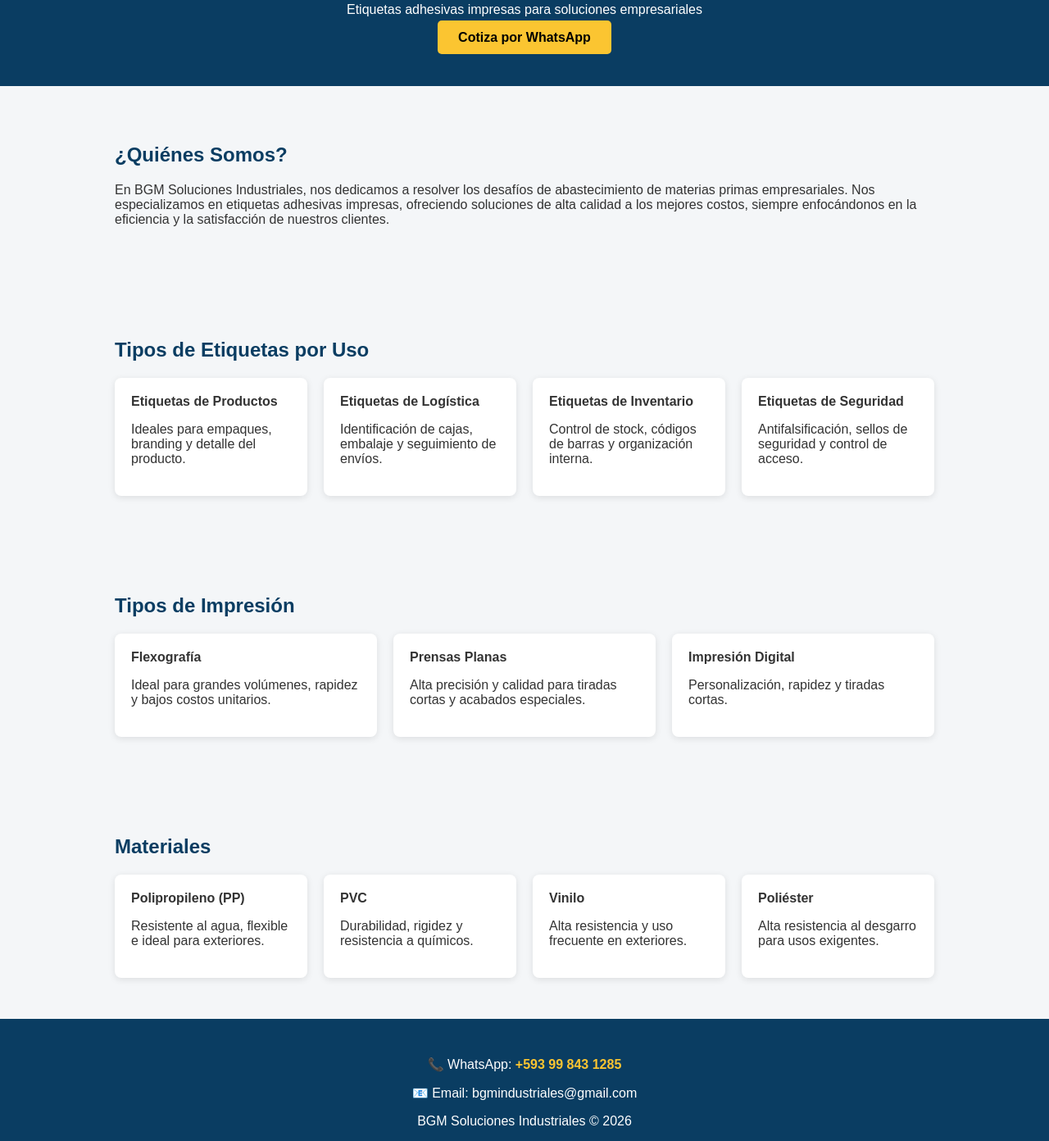
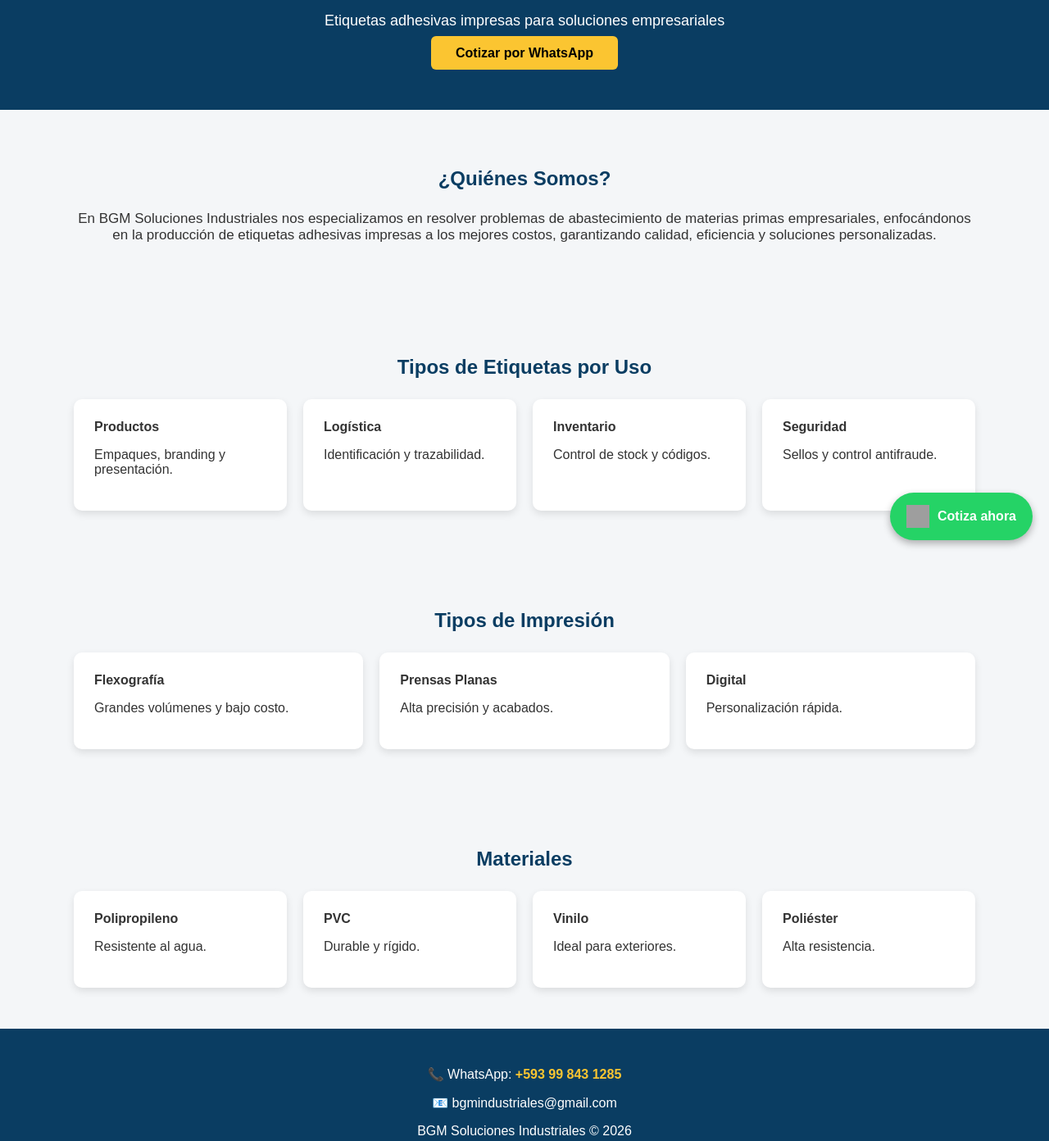
Before and after one commit to JAndresBt/bgm-soluciones-industriales, a plain HTML site: page index.html in a window 1280 px wide. Shown: the part 121-1513 px from the top of the page at 82% size. Drawn offline with Linux system fonts and the light colour scheme; grey boxes are pictures that could not be loaded.

Commit message:
Update index.html

```diff
--- a/index.html
+++ b/index.html
@@ -4,148 +4,163 @@
   <meta charset="UTF-8">
   <title>BGM Soluciones Industriales</title>
   <meta name="viewport" content="width=device-width, initial-scale=1.0">
+
   <style>
     body {
       margin: 0;
       font-family: Arial, Helvetica, sans-serif;
+      background-color: #f4f6f8;
       color: #333;
-      background: #f4f6f8;
     }
+
     header {
-      background: #0a3d62;
+      background-color: #0a3d62;
       color: white;
-      padding: 50px 20px;
+      padding: 60px 20px;
       text-align: center;
     }
+
     header h1 {
       margin-bottom: 10px;
     }
+
+    header p {
+      margin-bottom: 20px;
+      font-size: 18px;
+    }
+
     header a {
-      background: #fbc531;
+      background-color: #fbc531;
       color: #000;
-      padding: 12px 25px;
+      padding: 12px 30px;
       text-decoration: none;
-      border-radius: 5px;
+      border-radius: 6px;
       font-weight: bold;
     }
+
     section {
       padding: 50px 20px;
-      max-width: 1000px;
+      max-width: 1100px;
       margin: auto;
     }
+
     h2 {
       color: #0a3d62;
-      margin-bottom: 20px;
+      margin-bottom: 25px;
+      text-align: center;
     }
+
     .grid {
       display: grid;
-      grid-template-columns: repeat(auto-fit, minmax(220px, 1fr));
+      grid-template-columns: repeat(auto-fit, minmax(250px, 1fr));
       gap: 20px;
     }
+
     .card {
       background: white;
-      padding: 20px;
-      border-radius: 8px;
-      box-shadow: 0 2px 8px rgba(0,0,0,0.1);
+      padding: 25px;
+      border-radius: 10px;
+      box-shadow: 0 4px 10px rgba(0,0,0,0.1);
     }
+
     footer {
-      background: #0a3d62;
+      background-color: #0a3d62;
       color: white;
       text-align: center;
       padding: 30px 20px;
     }
+
     footer a {
       color: #fbc531;
       text-decoration: none;
       font-weight: bold;
+    }
+
+    /* BOTÓN FLOTANTE WHATSAPP */
+    .whatsapp-float {
+      position: fixed;
+      bottom: 20px;
+      right: 20px;
+      background-color: #25D366;
+      color: white;
+      border-radius: 50px;
+      padding: 15px 20px;
+      display: flex;
+      align-items: center;
+      gap: 10px;
+      text-decoration: none;
+      font-weight: bold;
+      box-shadow: 0 4px 10px rgba(0,0,0,0.3);
+      z-index: 999;
+    }
+
+    .whatsapp-float img {
+      width: 28px;
+      height: 28px;
+    }
+
+    .whatsapp-float:hover {
+      background-color: #1ebe5d;
     }
   </style>
 </head>
 
 <body>
 
+<!-- BOTÓN FLOTANTE -->
+<a href="https://wa.me/593998431285" class="whatsapp-float" target="_blank">
+  <img src="https://upload.wikimedia.org/wikipedia/commons/6/6b/WhatsApp.svg" alt="WhatsApp">
+  Cotiza ahora
+</a>
+
 <header>
   <h1>BGM Soluciones Industriales</h1>
   <p>Etiquetas adhesivas impresas para soluciones empresariales</p>
-  <a href="https://wa.me/593998431285" target="_blank">Cotiza por WhatsApp</a>
+  <a href="https://wa.me/593998431285" target="_blank">Cotizar por WhatsApp</a>
 </header>
 
 <section>
   <h2>¿Quiénes Somos?</h2>
-  <p>
-    En BGM Soluciones Industriales, nos dedicamos a resolver los desafíos de
-    abastecimiento de materias primas empresariales. Nos especializamos en
-    etiquetas adhesivas impresas, ofreciendo soluciones de alta calidad a los
-    mejores costos, siempre enfocándonos en la eficiencia y la satisfacción
-    de nuestros clientes.
+  <p style="text-align:center; font-size:17px;">
+    En BGM Soluciones Industriales nos especializamos en resolver problemas de
+    abastecimiento de materias primas empresariales, enfocándonos en la
+    producción de etiquetas adhesivas impresas a los mejores costos,
+    garantizando calidad, eficiencia y soluciones personalizadas.
   </p>
 </section>
 
 <section>
   <h2>Tipos de Etiquetas por Uso</h2>
   <div class="grid">
-    <div class="card">
-      <strong>Etiquetas de Productos</strong>
-      <p>Ideales para empaques, branding y detalle del producto.</p>
-    </div>
-    <div class="card">
-      <strong>Etiquetas de Logística</strong>
-      <p>Identificación de cajas, embalaje y seguimiento de envíos.</p>
-    </div>
-    <div class="card">
-      <strong>Etiquetas de Inventario</strong>
-      <p>Control de stock, códigos de barras y organización interna.</p>
-    </div>
-    <div class="card">
-      <strong>Etiquetas de Seguridad</strong>
-      <p>Antifalsificación, sellos de seguridad y control de acceso.</p>
-    </div>
+    <div class="card"><strong>Productos</strong><p>Empaques, branding y presentación.</p></div>
+    <div class="card"><strong>Logística</strong><p>Identificación y trazabilidad.</p></div>
+    <div class="card"><strong>Inventario</strong><p>Control de stock y códigos.</p></div>
+    <div class="card"><strong>Seguridad</strong><p>Sellos y control antifraude.</p></div>
   </div>
 </section>
 
 <section>
   <h2>Tipos de Impresión</h2>
   <div class="grid">
-    <div class="card">
-      <strong>Flexografía</strong>
-      <p>Ideal para grandes volúmenes, rapidez y bajos costos unitarios.</p>
-    </div>
-    <div class="card">
-      <strong>Prensas Planas</strong>
-      <p>Alta precisión y calidad para tiradas cortas y acabados especiales.</p>
-    </div>
-    <div class="card">
-      <strong>Impresión Digital</strong>
-      <p>Personalización, rapidez y tiradas cortas.</p>
-    </div>
+    <div class="card"><strong>Flexografía</strong><p>Grandes volúmenes y bajo costo.</p></div>
+    <div class="card"><strong>Prensas Planas</strong><p>Alta precisión y acabados.</p></div>
+    <div class="card"><strong>Digital</strong><p>Personalización rápida.</p></div>
   </div>
 </section>
 
 <section>
   <h2>Materiales</h2>
   <div class="grid">
-    <div class="card">
-      <strong>Polipropileno (PP)</strong>
-      <p>Resistente al agua, flexible e ideal para exteriores.</p>
-    </div>
-    <div class="card">
-      <strong>PVC</strong>
-      <p>Durabilidad, rigidez y resistencia a químicos.</p>
-    </div>
-    <div class="card">
-      <strong>Vinilo</strong>
-      <p>Alta resistencia y uso frecuente en exteriores.</p>
-    </div>
-    <div class="card">
-      <strong>Poliéster</strong>
-      <p>Alta resistencia al desgarro para usos exigentes.</p>
-    </div>
+    <div class="card"><strong>Polipropileno</strong><p>Resistente al agua.</p></div>
+    <div class="card"><strong>PVC</strong><p>Durable y rígido.</p></div>
+    <div class="card"><strong>Vinilo</strong><p>Ideal para exteriores.</p></div>
+    <div class="card"><strong>Poliéster</strong><p>Alta resistencia.</p></div>
   </div>
 </section>
 
 <footer>
-  <p>📞 WhatsApp: <a href="https://wa.me/593998431285" target="_blank">+593 99 843 1285</a></p>
-  <p>📧 Email: bgmindustriales@gmail.com</p>
+  <p>📞 WhatsApp: <a href="https://wa.me/593998431285">+593 99 843 1285</a></p>
+  <p>📧 bgmindustriales@gmail.com</p>
   <p>BGM Soluciones Industriales © 2026</p>
 </footer>
 
```
